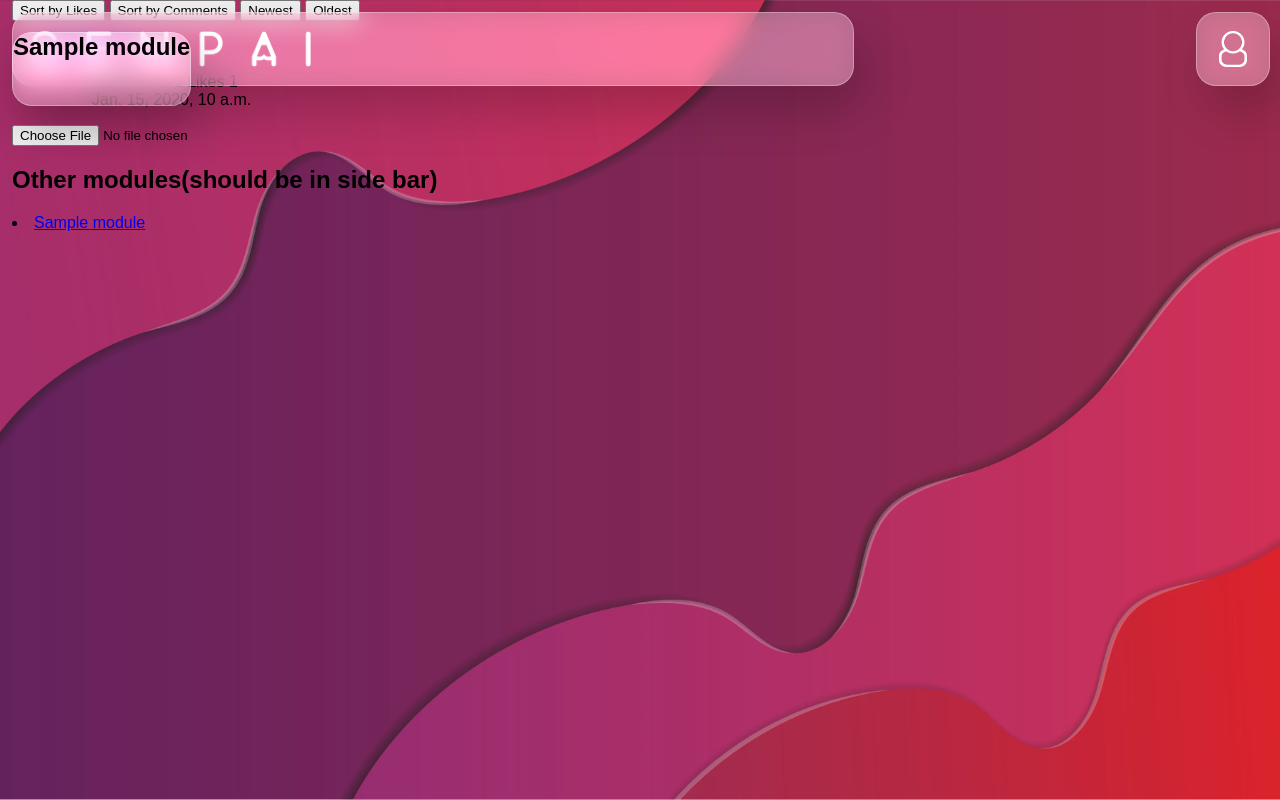
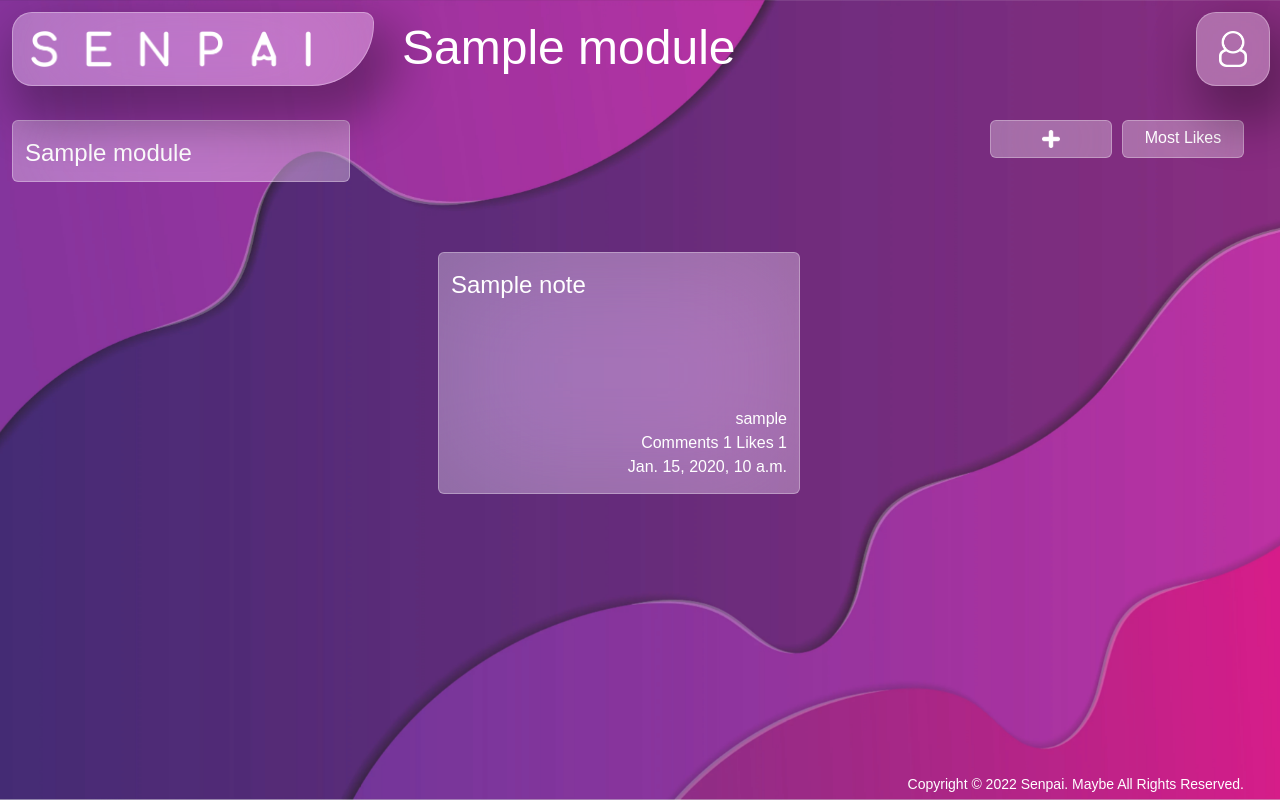
Before and after one commit to ooogood/Senpai_ITechProject, a Django app: a page that uses templates/senpai/base.html in a window 1280 px wide. Run offline with Django 3.2, Linux system fonts and the light colour scheme; a user stored in the database is signed in; tables that the repository leaves empty hold one stand-in row (values such as "Sample post").

Commit message:
front-end modulepage 03120532

```diff
--- a/static/css/base_css.css
+++ b/static/css/base_css.css
@@ -1,4 +1,27 @@
-/* Start with basic settings */
+/* funny rgb */
+@-webkit-keyframes backrgb {
+    0% {
+		filter: hue-rotate(0deg) brightness(100%);
+	}
+    50% {
+		filter: hue-rotate(-180deg) brightness(110%);
+	}
+	100% {
+		filter: hue-rotate(-360deg) brightness(100%);
+	}
+}
+@keyframes backrgb {
+    0% {
+		filter: hue-rotate(0deg) brightness(100%);
+	}
+    50% {
+		filter: hue-rotate(-180deg) brightness(110%);
+	}
+	100% {
+		filter: hue-rotate(-360deg) brightness(100%);
+	}
+}
+
 body{
     position: fixed;
     margin: 0;
@@ -15,6 +38,7 @@ body{
     background-size: cover;
     background-position: center center;
     background-image: url("/static/img/background.webp");
+    animation: backrgb 6s linear infinite;
 }
 
 .navigation.frame, .content.frame{
@@ -25,24 +49,51 @@ body{
     right: 12px;
 }
 
+.content.frame{
+    top: 0;
+    bottom: 0;
+}
+
 .navigation.frame{
     top: 12px;
     height: 72px;
     z-index: 1;
 }
 
+.component{
+    background-color: rgba(255,255,255, 0.3);
+    border: 1px solid rgba(255,255,255, 0.3);
+    backdrop-filter: blur(60px) brightness(125%);
+    overflow: hidden;
+}
+
+.component:hover{
+    background-color: rgba(255,255,255, 0.5);
+    backdrop-filter: blur(60px) brightness(175%);
+}
+
+.navigation.component{
+    position: absolute;
+    top: 0;
+    height: 100%;
+    background-repeat: no-repeat;
+    box-shadow: 12px 24px 48px 12px rgba(0, 0, 0, 0.3);
+}
+
 .navigation.component.homepage{
     left: 0;
-    min-width: 72px;
     background-position: 18px 18px;
     background-size: auto 36px;
     background-repeat: no-repeat;
     background-image: url("/static/img/logo.webp");
 }
 
-.content.frame{
-    top: 0;
-    bottom: 0;
-    overflow-y: scroll;
-    overflow-x: hidden;
+#copyright{
+    position: fixed;
+    display: block;
+    right: 36px;
+    bottom: 1%;
+    color: #fff;
+    text-align: right;
+    font-size: 14px;
 }
--- a/static/css/base_mf_css.css
+++ b/static/css/base_mf_css.css
@@ -1,4 +1,3 @@
-
 .navigation.component.userprofile{
     left: calc(100% - 72px);
     width: 72px;
@@ -6,4 +5,5 @@
     background-size: 28px 36px;
     background-repeat: no-repeat;
     background-image: url("/static/img/profile_icon.webp");
+    border-radius: 20px;
 }
--- a/static/css/module_css.css
+++ b/static/css/module_css.css
@@ -1,15 +1,165 @@
-.navigation.component{
-    position: absolute;
-    top: 0;
-    height: 100%;
-    overflow: hidden;
-    background-color: rgba(255,255,255, 0.3);
-    box-shadow: 12px 24px 48px 0px rgba(0, 0, 0, 0.2);
-    border: 1px solid rgba(255,255,255, 0.3);
-    border-radius: 20px;
-    backdrop-filter: blur(12px) brightness(125%);
+.navigation.component.homepage{
+    width: 36vw;
+    max-width: 360px;
+    border-radius: 20px 10px 62px 20px;
 }
 
-.navigation.component.homepage{
-    width: calc(100% - 25vw - 96px);
+h2{
+    position: absolute;
+    margin: 0;
+    padding: 0;
+    left: min(calc(36vw + 30px), 390px);
+    width: calc(100% - 96px - min(calc(36vw + 30px), 390px));
+    overflow: hidden;
+    font-size: 48px;
+    font-weight: normal;
+    color: white;
+    line-height: 72px;
 }
+
+.moduleframe, .noteframe{
+    position: absolute;
+    margin: 0;
+    padding-top: 120px;
+    padding-bottom: 72px;
+    top: 0;
+    bottom: 0;
+    overflow-y: scroll;
+    overflow-x: hidden;
+}
+
+.moduleframe{
+    left: 0;
+    width: 36vw;
+    max-width: 360px;
+    display: flex;
+    flex-wrap: wrap;
+}
+
+.noteframe{
+    left: min(calc(36vw + 30px), 390px);
+    right: 0;
+    z-index: -1;
+}
+
+.module.component{
+    margin: 0;
+    margin-bottom: 12px;
+    padding: 0;
+    width: calc(36vw - 24px);
+    max-width: 336px;
+    height: 60px;
+    border-radius: 6px;
+    overflow: hidden;
+}
+
+h4{
+    position: absolute;
+    margin: 0;
+    padding: 0;
+    top: 18px;
+    left: 12px;
+    text-decoration: none;
+    font-size: 24px;
+    font-weight: normal;
+    color: white;
+}
+
+h4.module{
+    white-space: nowrap;
+}
+
+p{
+    position: absolute;
+    margin: 0;
+    padding: 0;
+    text-decoration: none;
+    font-size: 16px;
+    font-weight: normal;
+    color: white;
+}
+
+.sort.component p{
+    top: 8px;
+    width: 100%;
+    text-align: center;
+    white-space: nowrap;
+}
+
+.note.component p{
+    bottom: 14px;
+    right: 12px;
+    width: 100%;
+    line-height: 24px;
+    text-align: right;
+    white-space: nowrap;
+}
+
+label.component{
+    position: absolute;
+    margin: 0;
+    padding: 0;
+    top: 120px;
+    right: min(calc(15vw + 36px), 156px);
+    width: 15vw;
+    max-width: 120px;
+    height: 36px;
+    background-position: center;
+    background-size: 18px 18px;
+    background-repeat: no-repeat;
+    background-image: url("/static/img/add_icon.webp");
+    border-radius: 6px;
+    cursor: pointer;
+}
+
+#upload_note{
+    display: none;
+}
+
+.sort.component{
+    position: absolute;
+    margin: 0;
+    padding: 0;
+    top: 120px;
+    right: 24px;
+    width: 15vw;
+    max-width: 120px;
+    height: 36px;
+    border-radius: 6px;
+    cursor: pointer;
+}
+
+.notes{
+    position: absolute;
+    margin: 0;
+    padding: 0;
+    padding-top: 144px;
+    padding-bottom: 72px;
+    top: 72px;
+    left: 0;
+    display: flex;
+    justify-content: space-evenly;
+    align-items: center;
+    flex-wrap: wrap;
+}
+
+li.note{
+    margin: 36px;
+    padding: 0;
+    width: 32vw;
+    max-width: 360px;
+    height: 240px;
+    list-style: none;
+}
+
+.note.component{
+    position: absolute;
+    margin: 0;
+    padding: 0;
+    width: 32vw;
+    max-width: 360px;
+    height: 240px;
+    overflow: hidden;
+    border-radius: 6px;
+    text-decoration: none;
+}
--- a/static/js/module_page.js
+++ b/static/js/module_page.js
@@ -1,5 +1,43 @@
 $(document).ready(function() {
-	$("#btn_sort_lik").click(function(){
+	$("#sort").click(function(){
+		let order = $("#sort p").text();
+
+		if(order == "Most Likes"){
+
+			$("#sort p").text("Most Comments");
+			$.get($(location).attr('href'),
+				{
+					sort_type: 'cmt'
+				},
+				function(response) {
+					$('.content.links').html(response);
+			});
+
+		}else if(order == "Most Comments"){
+
+			$("#sort p").text("Newest");
+			$.get($(location).attr('href'),
+				{
+					sort_type: 'new'
+				},
+				function(response) {
+					$('.content.links').html(response);
+			})
+
+		}else if(order == "Newest"){
+
+			$("#sort p").text("Oldest");
+			$.get($(location).attr('href'),
+				{
+					sort_type: 'old'
+				},
+				function(response) {
+					$('.content.links').html(response);
+			})
+
+		}else if(order == "Oldest"){
+
+			$("#sort p").text("Most Likes");
 			$.get($(location).attr('href'),
 				{
 					sort_type: 'lik'
@@ -7,32 +45,26 @@ $(document).ready(function() {
 				function(response) {
 					$('.content.links').html(response);
 			})
+
+		}
 	});
-	$("#btn_sort_cmt").click(function(){
-		$.get($(location).attr('href'),
-			{
-				sort_type: 'cmt'
-			},
-			function(response) {
-				$('.content.links').html(response);
-			})
+
+	// scroll beautify
+	$('.moduleframe').niceScroll({
+		cursorcolor: 'white',
+		cursorwidth: '12px',
+		cursorborder:'none',
+		autohidemode: 'leave',
+		horizrailenabled:false,
+		railpadding: { top: 96, right: 0, left: 0, bottom: 12 }
 	});
-	$("#btn_sort_new").click(function(){
-		$.get($(location).attr('href'),
-			{
-				sort_type: 'new'
-			},
-			function(response) {
-				$('.content.links').html(response);
-			})
-	});
-	$("#btn_sort_old").click(function(){
-		$.get($(location).attr('href'),
-			{
-				sort_type: 'old'
-			},
-			function(response) {
-				$('.content.links').html(response);
-			})
+
+	$('.noteframe').niceScroll({
+		cursorcolor: 'white',
+		cursorwidth: '12px',
+		cursorborder:'none',
+		autohidemode: 'leave',
+		horizrailenabled:false,
+		railpadding: { top: 96, right: 0, left: 0, bottom: 12 }
 	});
 });
--- a/templates/senpai/base.html
+++ b/templates/senpai/base.html
@@ -23,5 +23,6 @@
 			{% block body_block %}
 			{% endblock %}
 		</div>
+		<div id="copyright">Copyright &copy; 2022 Senpai. Maybe All Rights Reserved.</div>
 	</body>
 </html>
--- a/templates/senpai/home.html
+++ b/templates/senpai/home.html
@@ -20,7 +20,6 @@
 {% block body_block %}
 	<h2 class="content welcome">Hi, {{ user.username }}!</h2>
 	<div class="content links">
-		<!-- include home_modules.html through get_home_modules -->
 		{% get_home_modules user %}
 	</div>
 {% endblock %}
--- a/templates/senpai/module.html
+++ b/templates/senpai/module.html
@@ -1,6 +1,6 @@
 {% extends 'senpai/base_main_func.html' %}
+{% load staticfiles %}
 {% load senpai_template_tags %}
-{% load staticfiles %}
 
 {% block title_block %}
 	{{ module.name }}
@@ -8,31 +8,31 @@
 {% block header_block_mf %}
 	<script src="https://code.jquery.com/jquery-3.3.1.min.js"
 			crossorigin="anonymous"></script>
+	<script type="text/javascript" src="{% static 'js/scroll_plugin.js' %}"></script>
 	<script src="{% static 'js/module_page.js' %}"></script>
-	<script type="text/javascript" src="{% static 'js/scroll_plugin.js' %}"></script>
 	<link rel="stylesheet" type="text/css" href="{% static 'css/module_css.css' %}"/>
 {% endblock %}
 {% block navigation_mf %}
-	<h2 class="navigation component moduletitle">{{ module.name }}</h2>
+	<h2 class="navigation moduletitle">{{ module.name }}</h2>
 {% endblock %}
 {% block body_block %}
-	<div class="content body">
-		<button type="button" class="content srtbtn" id="btn_sort_lik">Sort by Likes</button>
-		<button type="button" class="content srtbtn" id="btn_sort_cmt">Sort by Comments</button>
-		<button type="button" class="content srtbtn" id="btn_sort_new">Newest</button>
-		<button type="button" class="content srtbtn" id="btn_sort_old">Oldest</button>
+	<div class="upload">
+		{% include 'senpai/module_upload_note.html' %}
+	</div>
+	<div type="button" class="sort component" id="sort">
+		<p>Most Likes</p>
+	</div>
+	<div class="content noteframe">
 		<div class="content links">
 			<!-- include notelist.html through get_sorted_notes -->
 			{% get_sorted_notes module %}
 		</div>
 	</div>
-	<div class="content upload">
-		{% include 'senpai/module_upload_note.html' %}
-	</div>
-	<div class="content sidebar">
-		<h2>Other modules(should be in side bar)</h2>
+	<div class="moduleframe">
 		{% for a_module in all_modules %}
-			<li><a href="{% url 'senpai:show_module' a_module.slug %}">{{ a_module.name }}</a>
+		<a class="module component" href="{% url 'senpai:show_module' a_module.slug %}">
+			<h4 class="module">{{ a_module.name }}</h4>
+		</a>
 		{% endfor %}
 	</div>
 {% endblock %}
--- a/templates/senpai/module_upload_note.html
+++ b/templates/senpai/module_upload_note.html
@@ -2,5 +2,7 @@
 	  action="{% url 'senpai:upload_note' module.slug %}"
 	  enctype="multipart/form-data">
     {% csrf_token %}
-    <input id="upload_note" type="file" name="file" onchange="form.submit()"/>
+    <label class="component">
+        <input id="upload_note" type="file" name="file" onchange="form.submit()"/>
+    </label>
 </form>
--- a/templates/senpai/note.html
+++ b/templates/senpai/note.html
@@ -14,8 +14,10 @@
 	<link rel="stylesheet" type="text/css" href="{% static 'css/note_css.css' %}"/>
 {% endblock %}
 {% block navigation_mf %}
-	<h2 class="navigation component moduletitle"> <a href="{% url 'senpai:show_module' module.slug %}">{{ module.name }}</a></h2>
-	<h2 class="navigation component notetitle">{{ note.title }}</h2>
+	<a class="navigation component moduletitle" href="{% url 'senpai:show_module' module.slug %}">
+		<h2>{{ module.name }}</h2>
+	</a>
+	<h2 class="navigation notetitle">{{ note.title }}</h2>
 {% endblock %}
 
 {% block body_block %}
--- a/templates/senpai/notelist.html
+++ b/templates/senpai/notelist.html
@@ -1,11 +1,20 @@
 {% load senpai_template_tags %}
 <div class="content notelist section">
 	{% if notes %}
-		<ul class="notelist notes">
+		<ul class="notes">
 			{% for note in notes %}
-				<li class="notelist note">
-					<a href="{% url 'senpai:show_note' note.id %}">{{ note.title }}</a>
-					<ul class="notelist note_info"><li>{{ note.user|get_username }} <br>Comments {{note_dict|get_dict_item:note.title}} Likes {{note.likes}} <br>{{note.date}}</li></ul>
+				<li class="note">
+					<div class="note">
+						<a class="note component" href="{% url 'senpai:show_note' note.id %}">
+							<h4>{{ note.title }}</h4>
+							<p>
+								{{ note.user|get_username }}
+								<br>Comments {{note_dict|get_dict_item:note.title}} Likes {{note.likes}}
+								<br>{{note.date}}
+							</p>
+						</a>
+					</div>
+
 				</li>
 			{% endfor %}
 		</ul>
```
Also changed, not shown: static/css/home_css.css (+7 -30 lines), static/css/note_css.css (+30 -12 lines), templates/senpai/home_modules.html (+6 -6 lines), static/img/add_icon.webp (added). Lines whose indentation alone changed are shown as unchanged.
